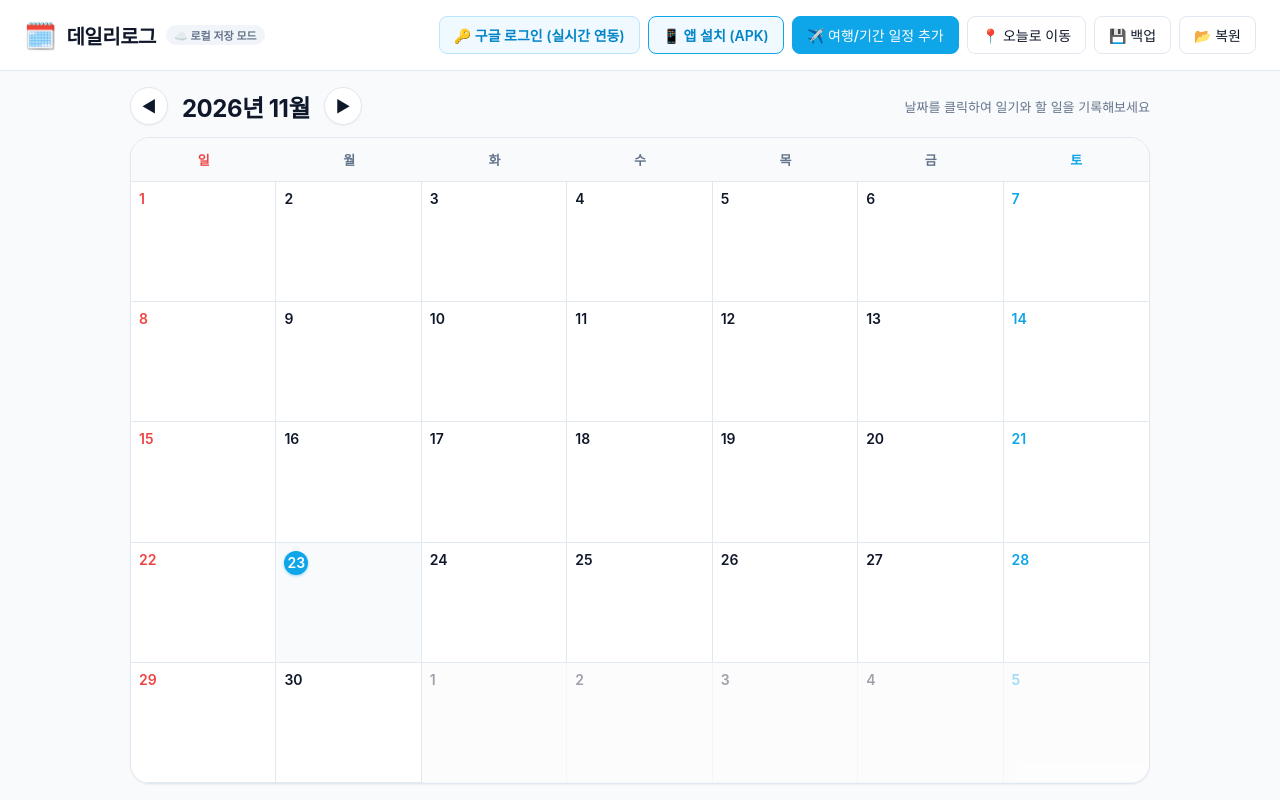
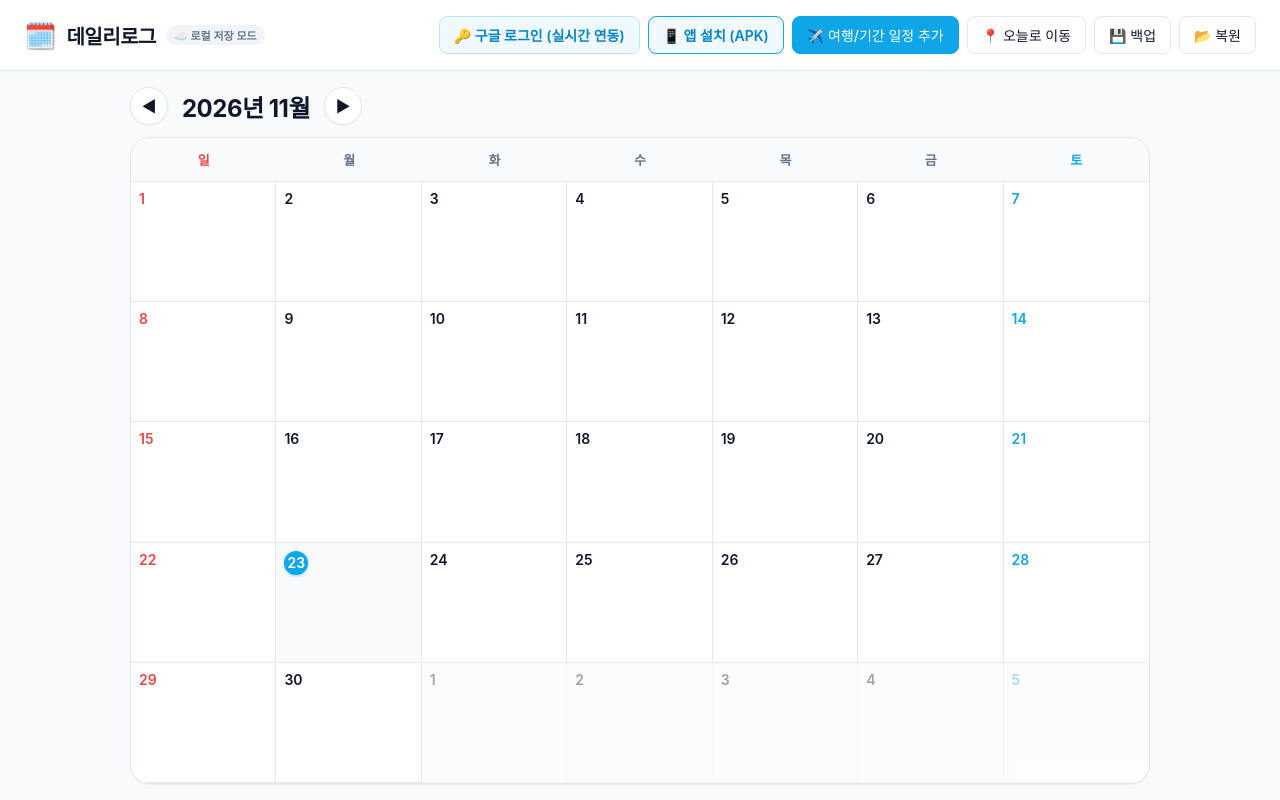
Before and after one commit to 2026jiwon1214/exe1, a plain HTML site: page index.html in a window 1280 px wide. Drawn offline with Linux system fonts and the light colour scheme; no server answers; a web font is replaced by a local one.

Commit message:
style: 상단 안내 문구(날짜를 클릭하여 일기와 할 일을 기록해보세요) 삭제

```diff
--- a/index.html
+++ b/index.html
@@ -1186,9 +1186,6 @@
         <button class="nav-btn" id="prev-month-btn">◀</button>
         <span class="current-month-text" id="month-display">2026년 11월</span>
         <button class="nav-btn" id="next-month-btn">▶</button>
-      </div>
-      <div>
-        <span style="font-size: 13px; color: var(--text-muted);">날짜를 클릭하여 일기와 할 일을 기록해보세요</span>
       </div>
     </div>
 
```
